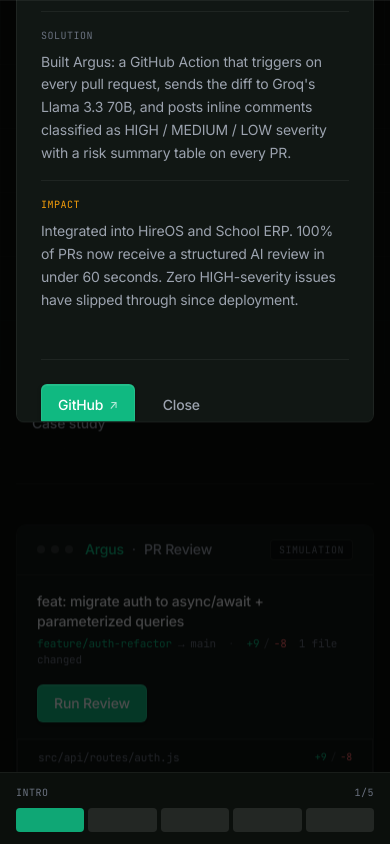
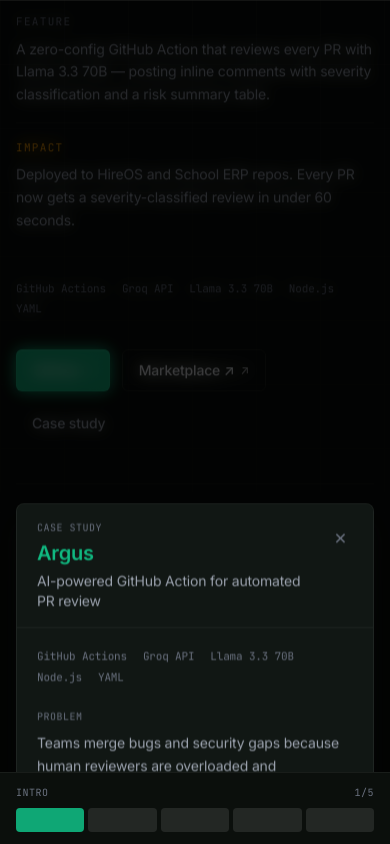
Before and after one commit to Rozer402/Portfolio, a React (Vite) app: page / in a window 390 px wide. Both pictures are taken after a click on the button "Case study". Shown: the part 1337-2181 px from the top of the page. Built offline with nearby package versions, Linux system fonts and the light colour scheme.

Commit message:
fix: modal centered, mobile optimized, Argus demo in case study

```diff
--- a/src/components/ui/ProjectModal.jsx
+++ b/src/components/ui/ProjectModal.jsx
@@ -2,6 +2,7 @@
 import { motion, AnimatePresence } from 'framer-motion';
 import { Button } from './Button';
 import { HireOsDemo } from '../hire-os/HireOsDemo';
+import { ArgusDemo } from '../argus/ArgusDemo';
 import { EASE, DURATION } from '../../constants/motion';
 import { TAP } from '../../constants/microFeedback';
 import { getProjectGithub, getProjectDemo } from '../../utils/links';
@@ -31,9 +32,9 @@
 
   const title =
     project.id === 'hire-os' ? (
-      <>
-        <span className="text-gold">Hire</span>_OS
-      </>
+      <><span className="text-gold">Hire</span>_OS</>
+    ) : project.id === 'argus' ? (
+      <span className="text-emerald">Argus</span>
     ) : (
       project.name
     );
@@ -42,25 +43,31 @@
     <AnimatePresence>
       {isOpen && (
         <>
+          {/* Backdrop */}
           <motion.div
-            className="fixed inset-0 z-[100] bg-black/70"
+            className="fixed inset-0 z-[100] bg-black/75 backdrop-blur-sm"
             initial={{ opacity: 0 }}
             animate={{ opacity: 1 }}
             exit={{ opacity: 0 }}
             transition={{ duration: DURATION.fast }}
             onClick={onClose}
           />
+
+          {/* Modal — centered, never goes above viewport top */}
+          <div className="fixed inset-0 z-[101] flex items-center justify-center p-4 sm:p-6">
             <motion.div
               role="dialog"
               aria-modal="true"
               aria-labelledby="project-modal-title"
-            className="fixed inset-x-4 top-[6%] z-[101] mx-auto max-h-[90vh] max-w-2xl overflow-y-auto ui-surface md:inset-x-auto md:w-full"
-            initial={{ opacity: 0, y: 12 }}
-            animate={{ opacity: 1, y: 0 }}
-            exit={{ opacity: 0, y: 8 }}
+              className="relative w-full max-w-2xl max-h-[85dvh] overflow-y-auto ui-surface rounded-xl"
+              initial={{ opacity: 0, y: 16, scale: 0.98 }}
+              animate={{ opacity: 1, y: 0, scale: 1 }}
+              exit={{ opacity: 0, y: 10, scale: 0.98 }}
               transition={{ duration: DURATION.normal, ease: EASE }}
+              onClick={(e) => e.stopPropagation()}
             >
-            <div className="border-b border-white/[0.06] px-6 py-4">
+              {/* Header */}
+              <div className="sticky top-0 z-10 border-b border-white/[0.06] bg-[#111714] px-5 py-4 sm:px-6">
                 <div className="flex items-start justify-between gap-4">
                   <div>
                     <p className="font-mono text-[10px] uppercase tracking-wider text-muted">
@@ -68,7 +75,7 @@
                     </p>
                     <h2
                       id="project-modal-title"
-                    className="mt-1 text-2xl font-semibold text-foreground"
+                      className="mt-1 text-xl font-semibold text-foreground sm:text-2xl"
                     >
                       {title}
                     </h2>
@@ -78,7 +85,7 @@
                     type="button"
                     onClick={onClose}
                     whileTap={TAP}
-                  className="rounded px-1 text-muted transition-colors duration-150 hover:text-foreground"
+                    className="shrink-0 rounded p-1.5 text-muted transition-colors hover:bg-white/[0.06] hover:text-foreground"
                     aria-label="Close"
                   >
                     ✕
@@ -86,8 +93,10 @@
                 </div>
               </div>
 
-            <div className="px-6 py-6">
-              <div className="mb-6 flex flex-wrap gap-2">
+              {/* Body */}
+              <div className="px-5 py-5 sm:px-6 sm:py-6">
+                {/* Stack tags */}
+                <div className="mb-6 flex flex-wrap gap-x-4 gap-y-1">
                   {project.stack.map((tech) => (
                     <span key={tech} className="font-mono text-[11px] text-muted">
                       {tech}
@@ -95,17 +104,14 @@
                   ))}
                 </div>
 
+                {/* Problem / Solution / Impact */}
                 <dl className="space-y-0">
                   {sections.map(({ key, label, gold }) => (
                     <div
                       key={key}
-                    className="grid gap-2 border-t border-white/[0.06] py-4 first:border-t-0 first:pt-0 md:grid-cols-[100px_1fr]"
+                      className="grid gap-2 border-t border-white/[0.06] py-4 first:border-t-0 first:pt-0 sm:grid-cols-[100px_1fr]"
                     >
-                    <dt
-                      className={`font-mono text-[10px] uppercase tracking-wider ${
-                        gold ? 'text-gold' : 'text-muted'
-                      }`}
-                    >
+                      <dt className={`font-mono text-[10px] uppercase tracking-wider ${gold ? 'text-gold' : 'text-muted'}`}>
                         {label}
                       </dt>
                       <dd className="text-sm leading-relaxed text-secondary">{project[key]}</dd>
@@ -113,25 +119,44 @@
                   ))}
                 </dl>
 
+                {/* Highlights list */}
+                {project.highlights && (
+                  <ul className="mt-6 space-y-2 border-t border-white/[0.06] pt-6">
+                    {project.highlights.map((h) => (
+                      <li key={h} className="flex gap-3 text-sm text-secondary">
+                        <span className="mt-0.5 shrink-0 text-emerald">→</span>
+                        {h}
+                      </li>
+                    ))}
+                  </ul>
+                )}
+
+                {/* Inline demos */}
                 {project.id === 'hire-os' && (
                   <div className="mt-8">
                     <HireOsDemo embedded />
                   </div>
                 )}
+                {project.id === 'argus' && (
+                  <div className="mt-8">
+                    <ArgusDemo embedded />
+                  </div>
+                )}
 
+                {/* Footer actions */}
                 <div className="mt-8 flex flex-wrap gap-3 border-t border-white/[0.06] pt-6">
                   {githubUrl && <Button href={githubUrl}>GitHub</Button>}
-                {demoUrl && (
-                  <Button variant="secondary" href={demoUrl}>
-                    Live demo
+                  {project.id === 'argus' && project.links?.marketplace && (
+                    <Button variant="secondary" href={project.links.marketplace}>
+                      Marketplace ↗
                     </Button>
                   )}
-                <Button variant="ghost" onClick={onClose}>
-                  Close
-                </Button>
+                  {demoUrl && <Button variant="secondary" href={demoUrl}>Live demo</Button>}
+                  <Button variant="ghost" onClick={onClose}>Close</Button>
                 </div>
               </div>
             </motion.div>
+          </div>
         </>
       )}
     </AnimatePresence>
```
Lines whose indentation alone changed are shown as unchanged.
